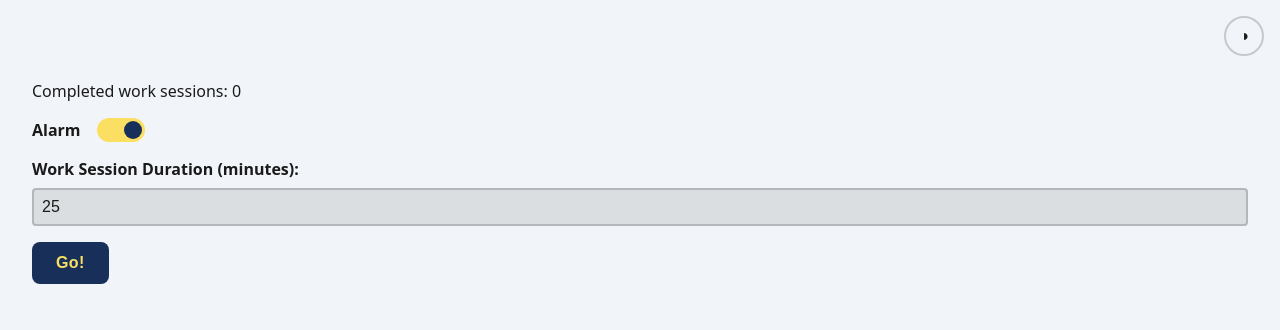
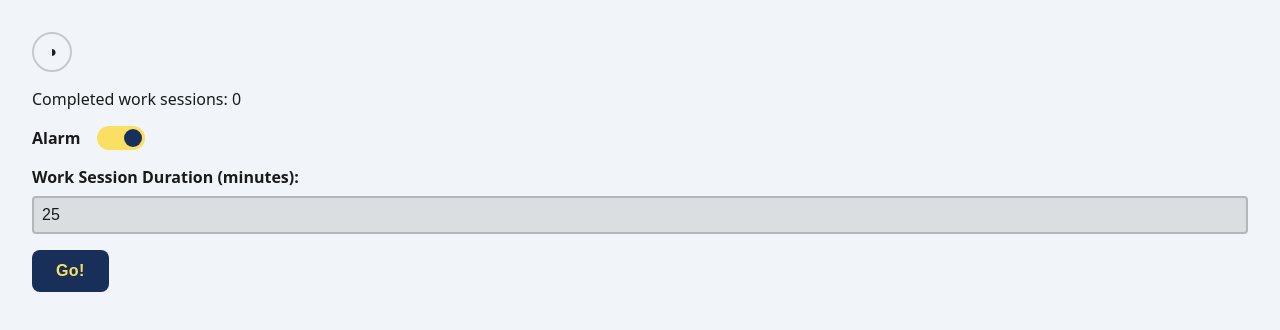
Before and after one commit to ethan-mfb/pomo, a React (Vite) app: page / in a window 1280 px wide. Shown: the top 330 px of the page. Built offline with nearby package versions, Linux system fonts and the light colour scheme.

Commit message:
refactor ThemeToggle and style adjustments for improved layout and padding

```diff
--- a/src/components/ThemeToggle.scss
+++ b/src/components/ThemeToggle.scss
@@ -1,9 +1,4 @@
 .theme-toggle {
-  position: absolute;
-  top: 1rem;
-  right: 1rem;
-}
-
   .theme-toggle-btn {
     width: 2.5rem;
     height: 2.5rem;
@@ -30,3 +25,4 @@
       box-shadow: none;
     }
   }
+}
--- a/src/style.scss
+++ b/src/style.scss
@@ -31,9 +31,8 @@ body {
 }
 
 .app {
-  padding: 4rem 2rem 2rem 2rem;
+  padding: 2rem;
   margin: 0 auto;
-  position: relative;
 
   h1 {
     margin-top: 0;
```
Lines whose indentation alone changed are shown as unchanged.
